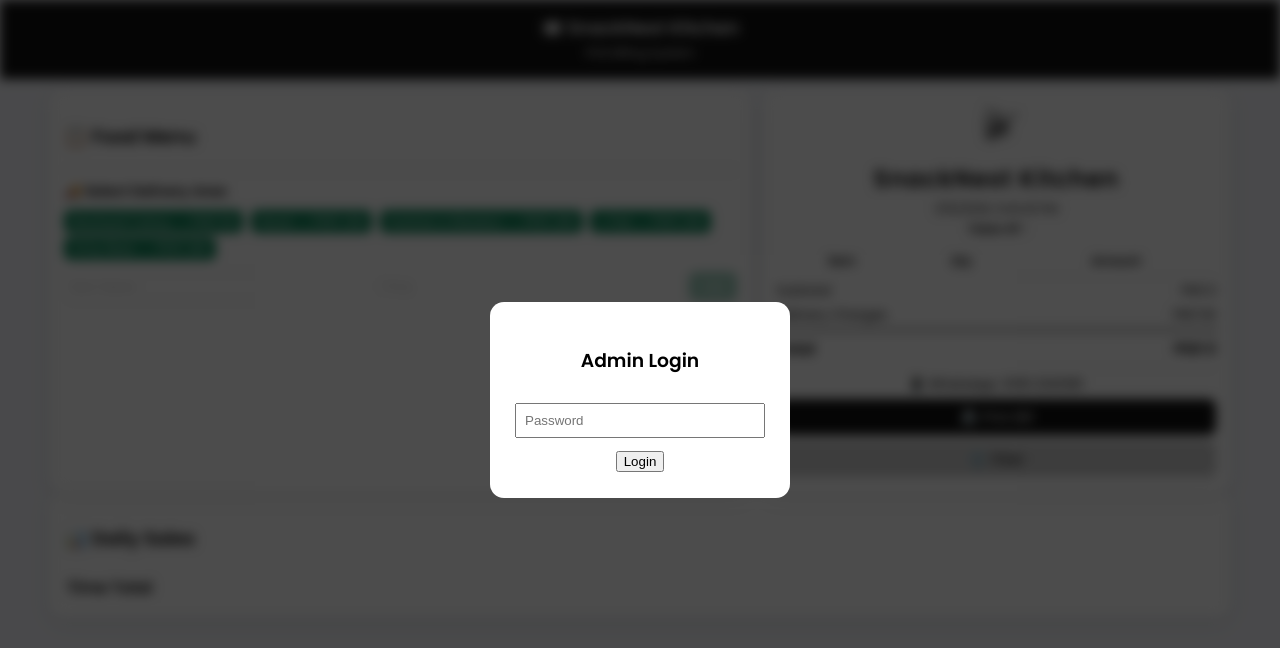
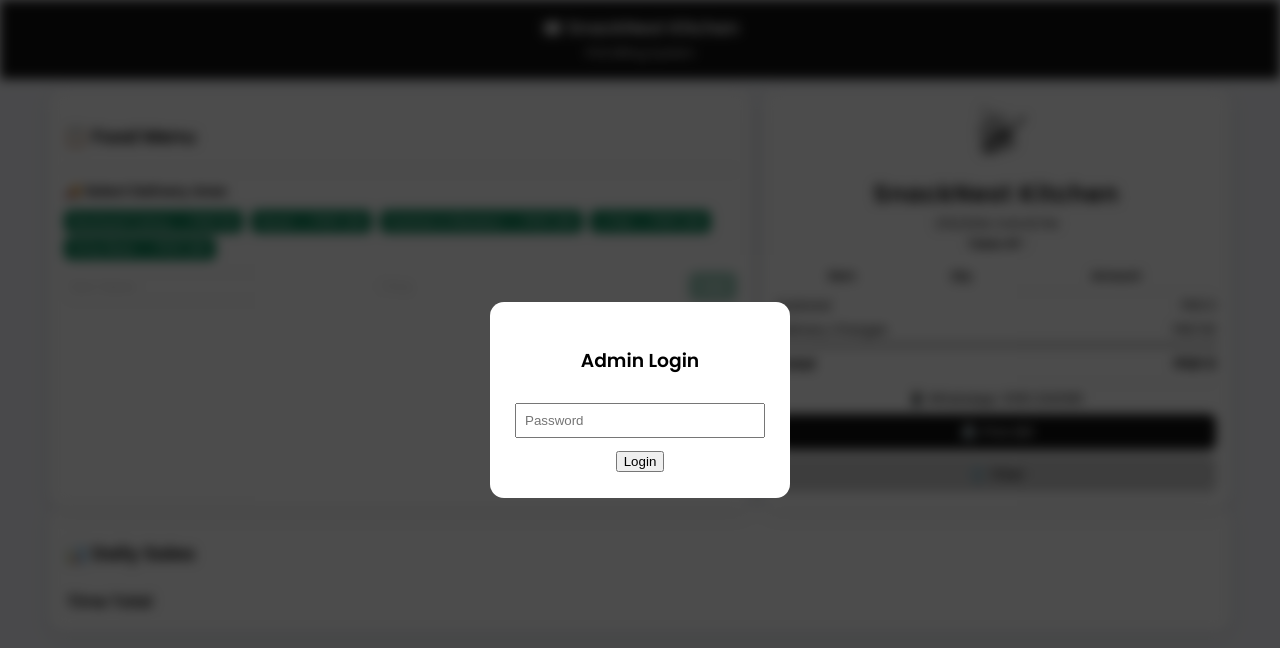
Before and after one commit to ghufran-Shahid-tech/Snacknest-kitchen-, a plain HTML site: page index.html in a window 1280 px wide. Drawn offline with Linux system fonts and the light colour scheme.

Commit message:
Update index.html

```diff
--- a/index.html
+++ b/index.html
@@ -82,7 +82,7 @@ header p{margin:3px 0;font-size:12px;}
   text-align:center;
 }
 .bill-header img{
-  width:80px;
+  width:110px;
   margin-bottom:8px;
 }
 .bill-header h3{
```
